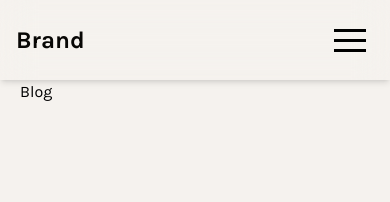
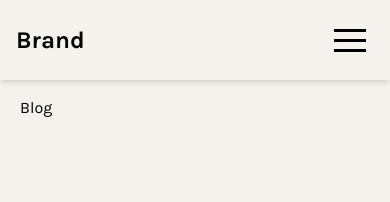
Before and after one commit to gillianroberts1/Wendy-Hudson-Author, a React (Vite) app: page /blog in a window 390 px wide. Shown: the top 202 px of the page. Built offline with nearby package versions, Linux system fonts and the light colour scheme.

Commit message:
padding top increased on sectionLayout

```diff
--- a/src/components/SectionWrapper.jsx
+++ b/src/components/SectionWrapper.jsx
@@ -2,7 +2,7 @@ import React from "react";
 
 const SectionWrapper = ({ children }) => {
   return (
-    <section className="pt-20 px-5 py-8 md:px-8 lg:px-16 lg:py-28">
+    <section className="pt-24 px-5 py-8 md:px-8 lg:px-16 lg:py-28">
       {children}
     </section>
   );
```
